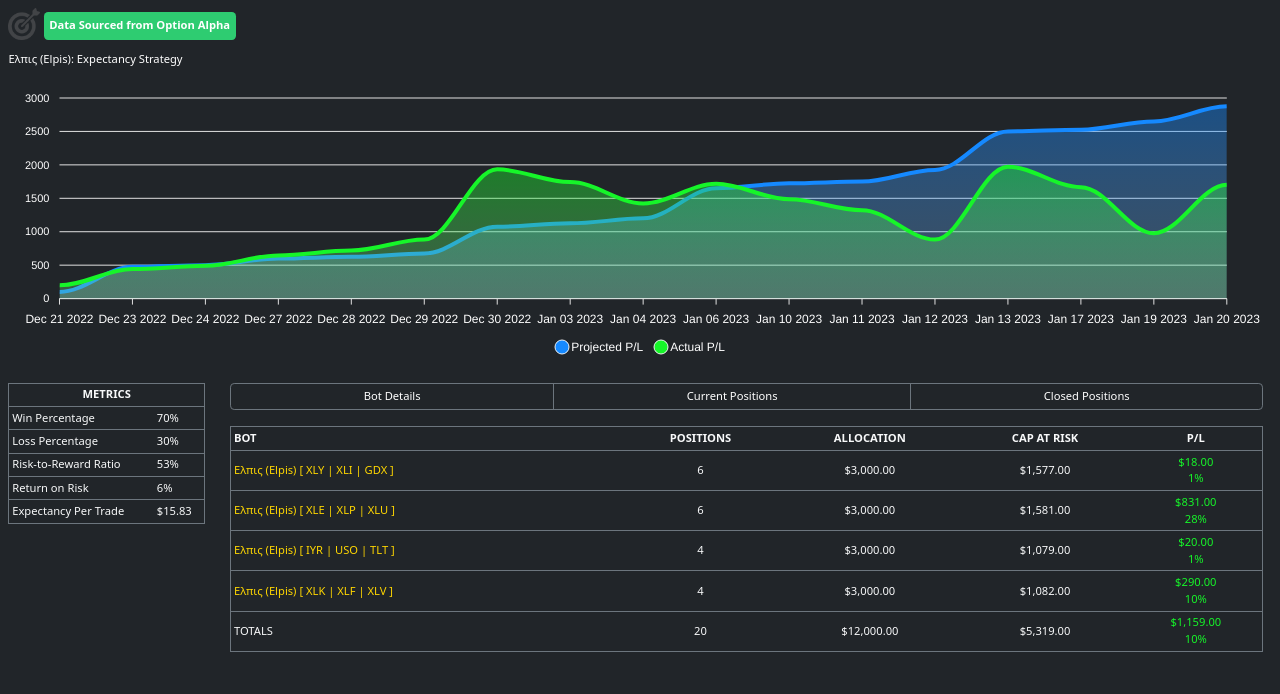
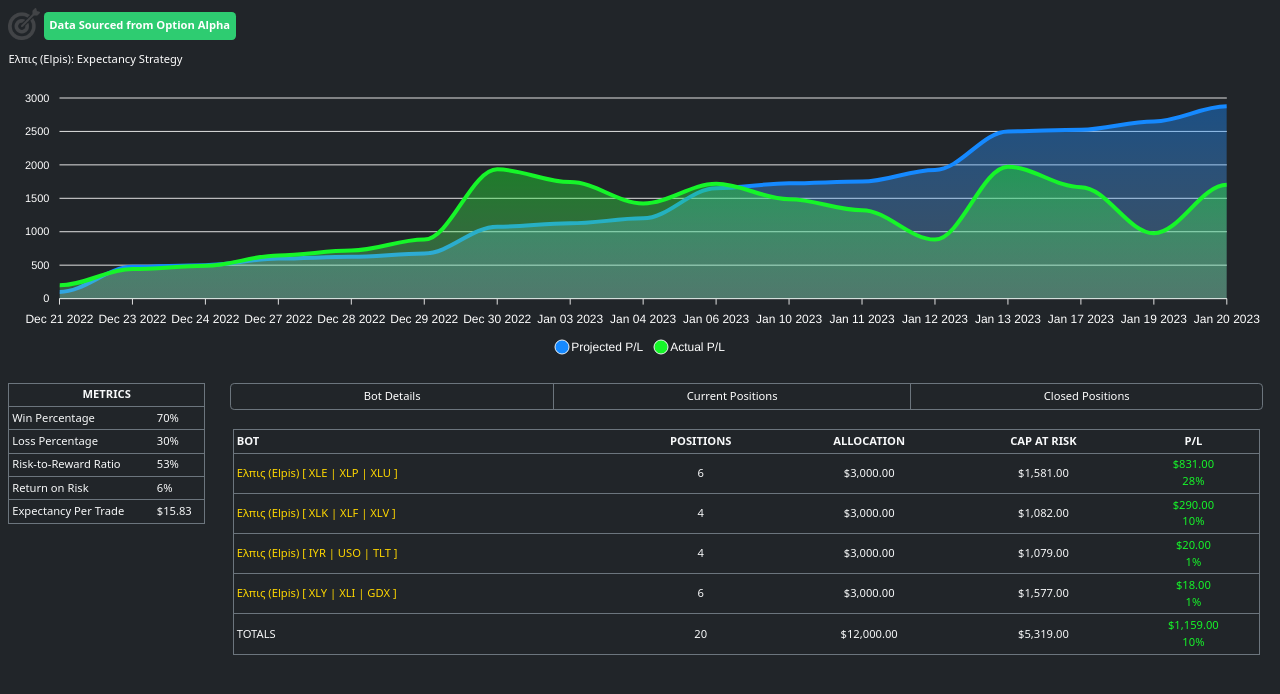
Before and after one commit to NickForneris/expectancy-strategy, a React (Create React App) app: page / in a window 1280 px wide. Shown: the top 694 px of the page. Built offline with nearby package versions, Linux system fonts and the light colour scheme.

Commit message:
fix table again

```diff
--- a/src/App.js
+++ b/src/App.js
@@ -6,13 +6,11 @@ import {
   Col,
   Row,
   Button,
-  ButtonGroup,
-  Collapse
+  ButtonGroup
 } from 'react-bootstrap';
 import './App.css';
 import moment from 'moment';
-import Chart from "react-apexcharts";
-
+import Chart from 'react-apexcharts';
 
 function App() {
 
@@ -156,7 +154,8 @@ function App() {
     )
   }
 
-  const dataBotBody = () => (botData || []).map((bot, i) => {
+  const dataBotBody = () => (botData || []).sort((a, b) =>
+  b.pnl - a.pnl).map((bot, i) => {
     return (
       <tr key={i}>
         <td className='align-middle gold'>{bot.name}</td>
@@ -188,7 +187,7 @@ function App() {
   }
 
   const dataPosBody = () => (posData || []).sort((a, b) =>
-    moment(b.closeDate).valueOf() - moment(a.openDate)).map((pos, i) => {
+    a.days - b.days).map((pos, i) => {
       return (
         <tr key={i}>
           <td className="gold">
@@ -241,7 +240,7 @@ function App() {
   const dataClosedFoot = () => {
     const closedPositionCount = (closedData || []).length
     const risk = Object.values(closedData || []).reduce((t, { draw }) => t + draw, 0)
-    const target = (Object.values(closedData || []).reduce((t, { quantity }) => t + (quantity/quantity)*25, 0))
+    const target = (Object.values(closedData || []).reduce((t, { quantity }) => t + (quantity / quantity) * 25, 0))
     const pnl = dollarUS.format(Math.round((Object.values(closedData || []).reduce((t, { pnl }) => t + pnl, 0))))
     return (
       <tr>
@@ -276,11 +275,11 @@ function App() {
       <tbody>
         <tr>
           <td className='align-middle'>Win Percentage</td>
-          <td className='align-middle'>{winPercent * 100}%</td>
+          <td className='align-middle'>{Math.round(winPercent * 100)}%</td>
         </tr>
         <tr>
           <td className='align-middle'>Loss Percentage</td>
-          <td className='align-middle'>{lossPercent * 100}%</td>
+          <td className='align-middle'>{Math.round(lossPercent * 100)}%</td>
         </tr>
         <tr>
           <td className='align-middle'>Risk-to-Reward Ratio</td>
@@ -313,7 +312,7 @@ function App() {
           {buildChart()}
 
           <Col sm={2}>
-              <Table responsive size="sm" className="text-light border border-secondary mt-3">
+            <Table size="sm" className="text-light border border-secondary mt-3">
               <thead>
                 <tr>
                   <th className="text-center" colSpan='2'>METRICS</th>
@@ -331,17 +330,17 @@ function App() {
                 <Button variant="outline-secondary" size="small" className="mb-2" onClick={toggleShowClosed}>Closed Positions</Button>
               </ButtonGroup>
             </Row>
-          <Row className="mx-auto">
-            <Collapse in={showBot} style={{ transition: 'none', maxHeight: 'calc(95vh - 45vh)', overflowY: 'scroll' }}>
-              <Container className="mt-3" style={{ maxHeight: "50vh", overflowY: "scroll" }}>
-                    <Table responsive size="sm" className="text-light border border-secondary">
+
+            <Row className="mx-auto mt-3 mb-2 p-1">
+              {showBot ? (
+                <Table responsive size="sm" className="sticky text-light border border-secondary">
                   <thead>
                     <tr>
-                          <th>BOT</th>
-                          <th className="text-center">POSITIONS</th>
-                          <th className="text-center">ALLOCATION</th>
-                          <th className="text-center">CAP AT RISK</th>
-                          <th className="text-center">P/L</th>
+                    <th className="text-left header align-middle">BOT</th>
+                    <th className="text-center align-middle">POSITIONS</th>
+                    <th className="text-center align-middle">ALLOCATION</th>
+                    <th className="text-center align-middle">CAP AT RISK</th>
+                    <th className="text-center align-middle">P/L</th>
                     </tr>
                   </thead>
                   <tbody>
@@ -351,22 +350,18 @@ function App() {
                     {dataBotFoot()}
                   </tfoot>
                 </Table>
+              ) : null}
 
-              </Container>
-            </Collapse>
-
-            <Collapse in={showCurPos} style={{ transition: 'none', maxHeight: 'calc(95vh - 45vh)', overflowY: 'scroll' }}>
-              <Container className="mt-3" style={{ maxHeight: "50vh", overflowY: "scroll" }}>
-
-                    <Table responsive size="sm" className="text-light border border-secondary">
+              {showCurPos ? (
+                <Table responsive size="sm" className="sticky text-light border border-secondary">
                   <thead>
                     <tr>
-                          <th>CURRENT POSITIONS</th>
-                          <th className="text-center header">DAYS</th>
-                          <th className="text-center header">QTY</th>
-                          <th className="text-center header">CAP AT RISK</th>
-                          <th className="text-center header">P/L</th>
-                          <th className="text-center header">RETURN ON RISK</th>
+                    <th className="text-left align-middle">CURRENT POSITIONS</th>
+                    <th className="text-center align-middle">DAYS</th>
+                    <th className="text-center align-middle">QTY</th>
+                    <th className="text-center align-middle">CAP AT RISK</th>
+                    <th className="text-center align-middle">P/L</th>
+                    <th className="text-center align-middle">RETURN ON RISK</th>
                     </tr>
                   </thead>
                   <tbody>
@@ -376,22 +371,18 @@ function App() {
                     {dataPosFoot()}
                   </tfoot>
                 </Table>
+              ) : null}
 
-              </Container>
-            </Collapse>
-
-            <Collapse in={showClosed} style={{ transition: 'none', maxHeight: 'calc(95vh - 45vh)', overflowY: 'scroll' }}>
-              <Container className="mt-3" style={{ maxHeight: "50vh", overflowY: "scroll" }}>
-
-                    <Table responsive size="sm" className="text-light border border-secondary">
+              {showClosed ? (
+                <Table responsive size="sm" className="sticky text-light border border-secondary">
                   <thead>
                     <tr>
-                          <th>CLOSED POSITIONS</th>
-                          <th className="text-center header">OPEN DATE</th>
-                          <th className="text-center header">CLOSED DATE</th>
-                          <th className="text-center header">CAP RISKED</th>
-                          <th className="text-center header">TARGET P/L</th>
-                          <th className="text-center header">P/L</th>
+                    <th className="text-left align-middle">CLOSED POSITIONS</th>
+                    <th className="text-center align-middle">OPEN DATE</th>
+                    <th className="text-center align-middle">CLOSED DATE</th>
+                    <th className="text-center align-middle">CAP RISKED</th>
+                    <th className="text-center align-middle">TARGET P/L</th>
+                    <th className="text-center align-middle">P/L</th>
                     </tr>
                   </thead>
                   <tbody>
@@ -401,9 +392,8 @@ function App() {
                     {dataClosedFoot()}
                   </tfoot>
                 </Table>
+              ) : null}
 
-              </Container>
-            </Collapse>
             </Row>
           </Col>
         </Row>
```
Lines whose indentation alone changed are shown as unchanged.
